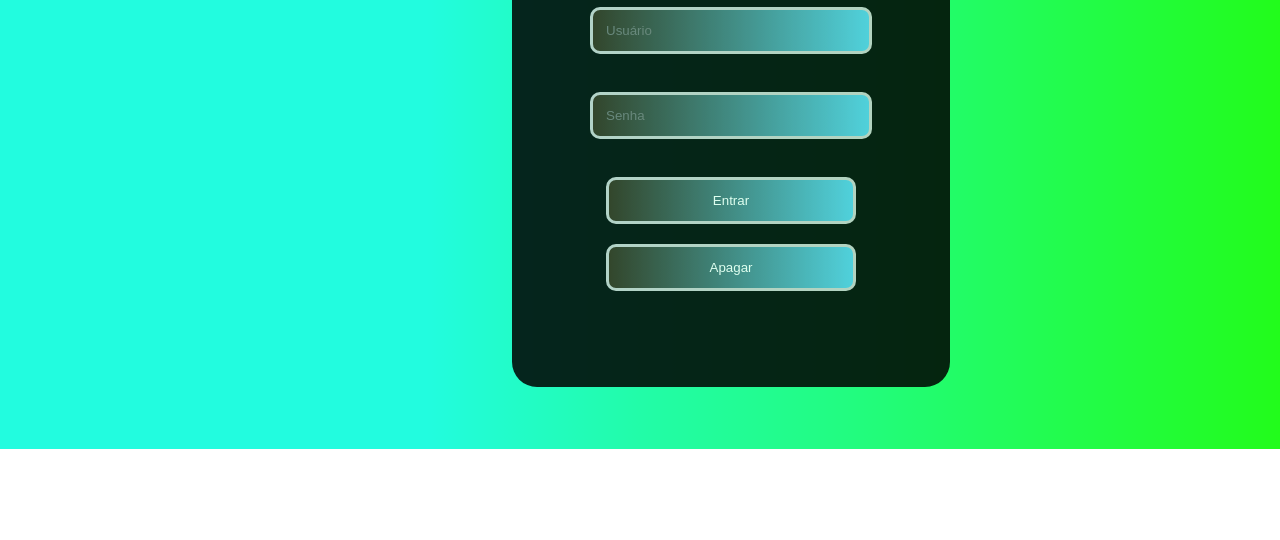
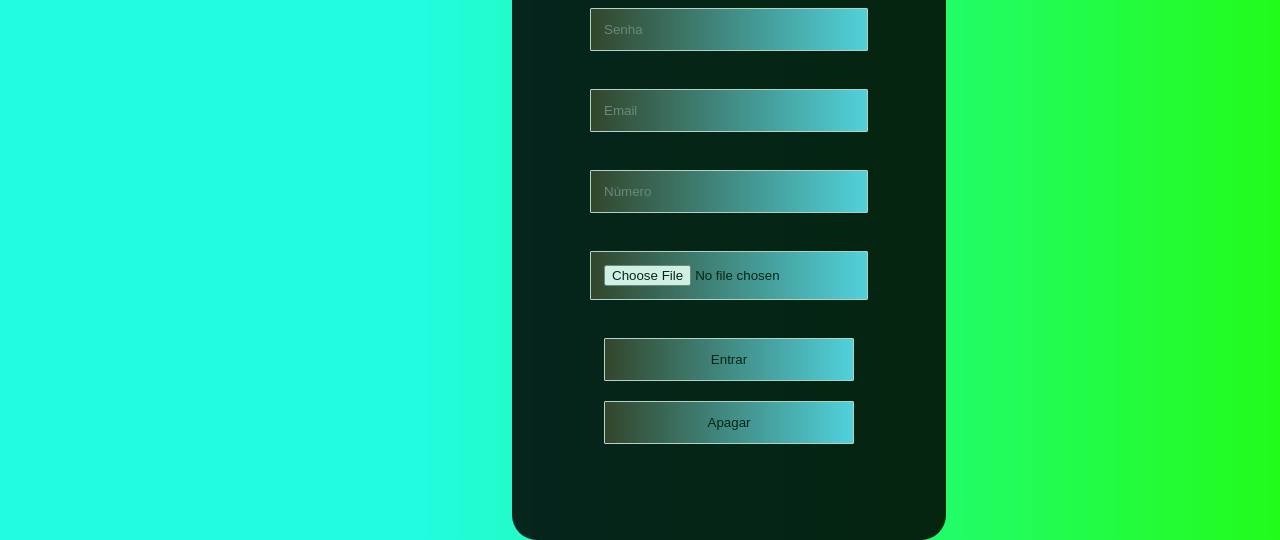
Before and after one commit to Larry-edc/Login, a plain HTML site: page index.html in a window 1280 px wide. Shown: the part 351-891 px from the top of the page. Before the commit the page ends 800 px from the top, so only its background shows below. Drawn offline with Linux system fonts and the light colour scheme.

Commit message:
Update index.html

```diff
--- a/index.html
+++ b/index.html
@@ -5,12 +5,15 @@
     <meta name="viewport" content="width=device-width, initial-scale=1.0">
     <title>Login</title>
     <style>
+        checkbox-option{
+            color: #22fc1b;
+        }
         div{
         left: 40%;
-        top: 25%;
+        top: 15%;
         background-color: black;
         opacity: 0.85;
-        position: absolute;
+        position:absolute;
         border-radius: 25px;
         padding: 78px;
 }
@@ -20,15 +23,16 @@
         margin-top: 20px;
         padding: 13px;
         width: 250px;
-            border-radius: 10px;
-            border: 3px solid #ccc;
-            color: white;
+        border-radius: 1px;
+        border: 1px solid #ccc;
+        color: black;
         background: linear-gradient(to right, rgb(54, 39, 21), rgb(89, 202, 236));
-            height:auto;
+
         }
         body{
             background: linear-gradient(to right, #22fcdf, #22fcdf,#22fcdf, #22fca8, #22fc7f, #22fc4c, #22fc1b);
             border: black;
+            font-family: Arial, Helvetica, sans-serif;
         }
         h1{
             color: white;
@@ -44,10 +48,16 @@
     <br>
         <input type="password" placeholder="Senha" id="password">
     <br>
+        <input type="email" name="email" placeholder="Email">
+    <br>
+        <input type="number" name="Número" placeholder="Número">
+    <br>
+        <input type="file">
+    <br>
         <input type="submit" value="Entrar" id="login-button">
         <input type="reset" value="Apagar" id="reset-button">
+
     <br>
-
     </form>
     </div>
 </body>
```
Lines whose indentation alone changed are shown as unchanged.
